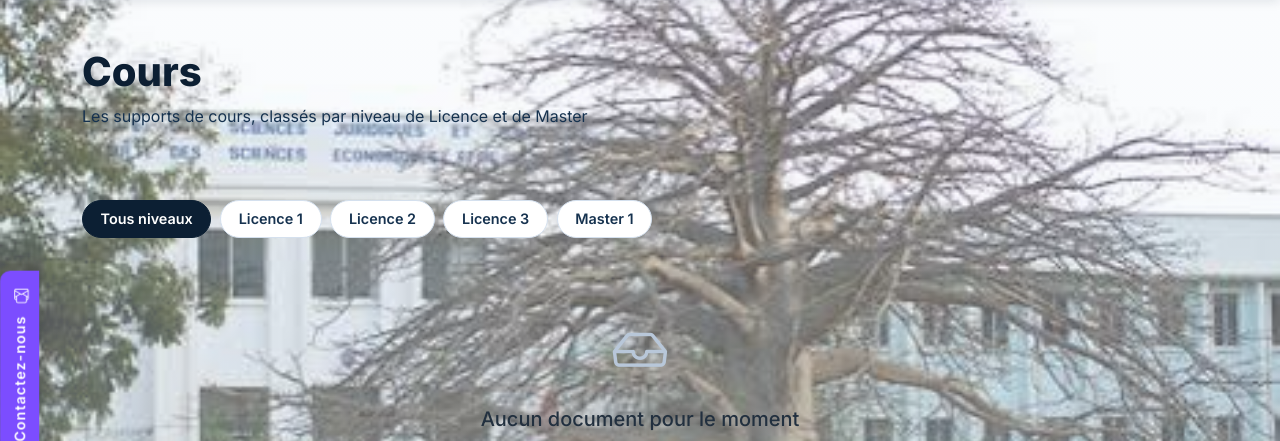
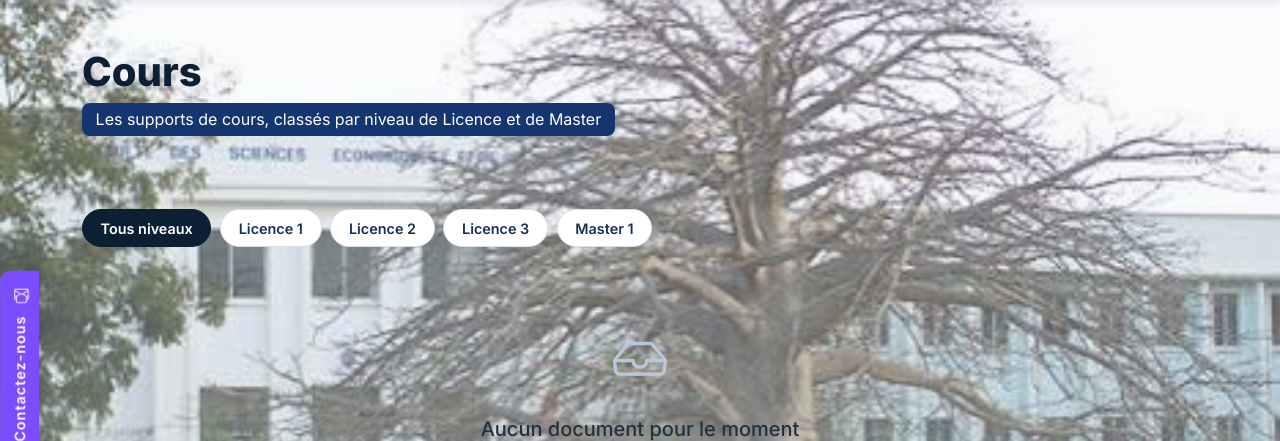
Before and after one commit to Ansu-blip/SCIPO_UCAD, a Flask app: page /cours in a window 1280 px wide. Shown: the part 97-538 px from the top of the page. Run offline with Flask 3, Linux system fonts and the light colour scheme; data that the repository does not hold is empty.

Commit message:
Sous-titres des pages sur bande bleue epousant le texte

```diff
--- a/scipo/static/css/style.css
+++ b/scipo/static/css/style.css
@@ -443,7 +443,17 @@ h1, h2, h3, .hero-titre, .titre-section, .marque {
   background: transparent;   /* pas de bande : juste la couleur du texte */
 }
 .entete-page h1 { font-weight: 800; color: var(--bleu-nuit); }   /* bleu de nuit */
-.entete-page p { color: var(--bleu-fonce); }
+/* Sous-titre : bande bleue qui épouse le texte (comme la barre de contact) */
+.entete-page p {
+  display: inline;
+  background: #14356f;
+  color: #fff;
+  padding: .4rem .85rem;
+  border-radius: 8px;
+  line-height: 2.1;   /* chaque ligne du texte a sa propre bande */
+  -webkit-box-decoration-break: clone;
+  box-decoration-break: clone;
+}
 
 /* ---------- Étapes "comment ça marche" ---------- */
 .etape {
--- a/scipo/templates/base.html
+++ b/scipo/templates/base.html
@@ -10,7 +10,7 @@
   <link rel="preconnect" href="https://fonts.googleapis.com">
   <link rel="preconnect" href="https://fonts.gstatic.com" crossorigin>
   <link href="https://fonts.googleapis.com/css2?family=Inter:wght@400;500;600;700;800&display=swap" rel="stylesheet">
-  <link rel="stylesheet" href="{{ url_for('static', filename='css/style.css', v=21) }}">
+  <link rel="stylesheet" href="{{ url_for('static', filename='css/style.css', v=22) }}">
 </head>
 <body class="{% block classe_body %}{% endblock %}">
 
```
